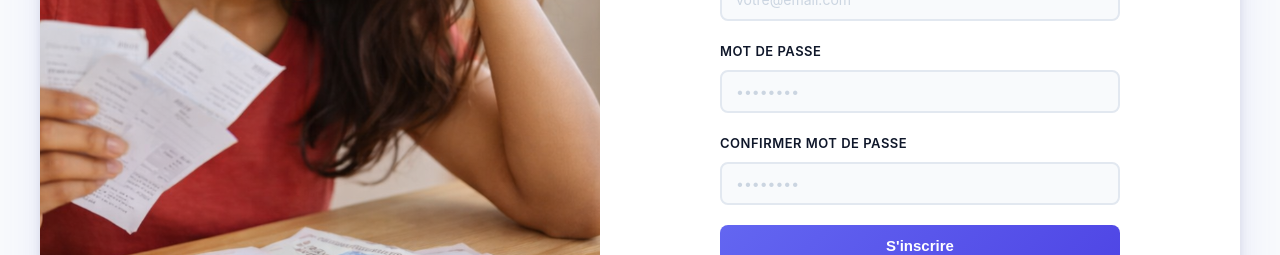
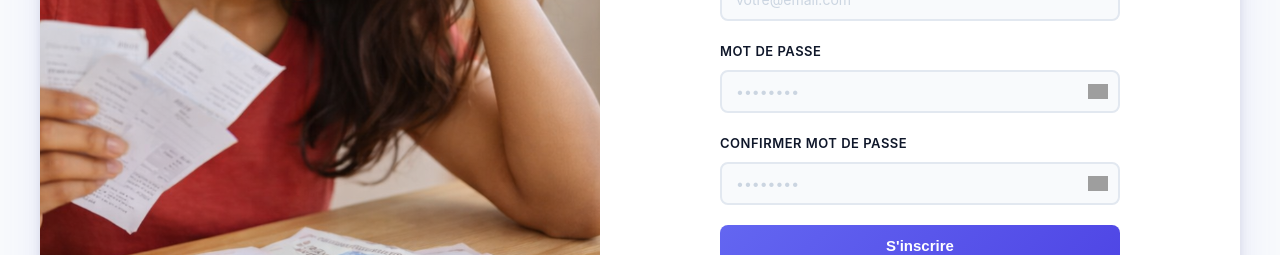
Before and after one commit to TafitaNiainaperline/suivi, a React (Vite) app: page /register in a window 1280 px wide. Shown: the part 370-625 px from the top of the page. Built offline with nearby package versions, Linux system fonts and the light colour scheme; no server answers; grey boxes are pictures that could not be loaded.

Commit message:
Update RegisterPage TypeScript

```diff
--- a/src/pages/RegisterPage.tsx
+++ b/src/pages/RegisterPage.tsx
@@ -9,6 +9,8 @@ export default function RegisterPage() {
   const [confirmPassword, setConfirmPassword] = useState('')
   const [error, setError] = useState('')
   const [loading, setLoading] = useState(false)
+  const [showPassword, setShowPassword] = useState(false)
+  const [showConfirmPassword, setShowConfirmPassword] = useState(false)
   const { register } = useAuth()
   const navigate = useNavigate()
 
@@ -67,24 +69,54 @@ export default function RegisterPage() {
 
               <div className="form-group">
                 <label>Mot de passe</label>
+                <div className="password-field-wrapper">
                   <input
-                  type="password"
+                    type={showPassword ? 'text' : 'password'}
                     placeholder="••••••••"
                     value={password}
                     onChange={(e) => setPassword(e.target.value)}
                     required
                   />
+                  <button
+                    type="button"
+                    className="password-toggle"
+                    onClick={(e) => {
+                      e.preventDefault()
+                      setShowPassword(!showPassword)
+                    }}
+                  >
+                    <img
+                      src={showPassword ? '/images/eye-on-svgrepo-com.svg' : '/images/eye-off-svgrepo-com.svg'}
+                      alt={showPassword ? 'Masquer' : 'Afficher'}
+                    />
+                  </button>
+                </div>
               </div>
 
               <div className="form-group">
                 <label>Confirmer mot de passe</label>
+                <div className="password-field-wrapper">
                   <input
-                  type="password"
+                    type={showConfirmPassword ? 'text' : 'password'}
                     placeholder="••••••••"
                     value={confirmPassword}
                     onChange={(e) => setConfirmPassword(e.target.value)}
                     required
                   />
+                  <button
+                    type="button"
+                    className="password-toggle"
+                    onClick={(e) => {
+                      e.preventDefault()
+                      setShowConfirmPassword(!showConfirmPassword)
+                    }}
+                  >
+                    <img
+                      src={showConfirmPassword ? '/images/eye-on-svgrepo-com.svg' : '/images/eye-off-svgrepo-com.svg'}
+                      alt={showConfirmPassword ? 'Masquer' : 'Afficher'}
+                    />
+                  </button>
+                </div>
               </div>
 
               {error && <div className="error">{error}</div>}
```
Lines whose indentation alone changed are shown as unchanged.
